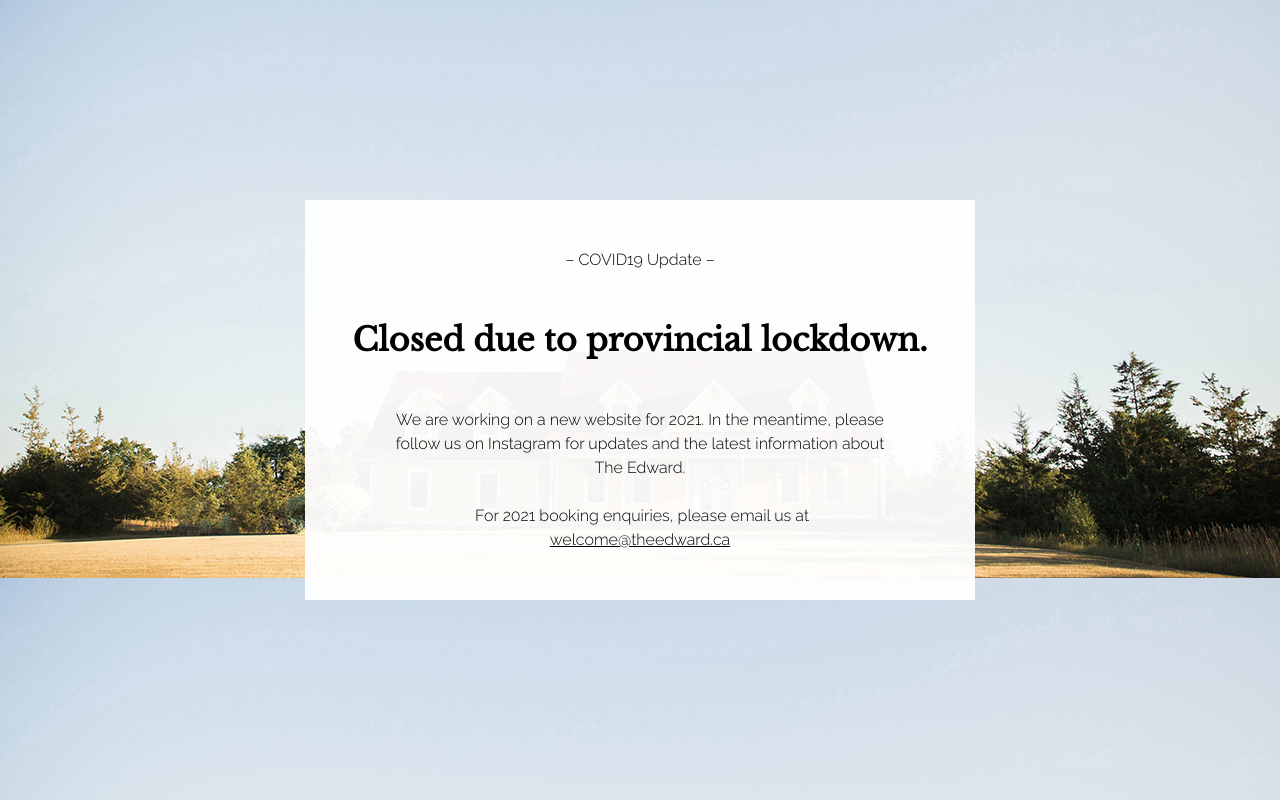
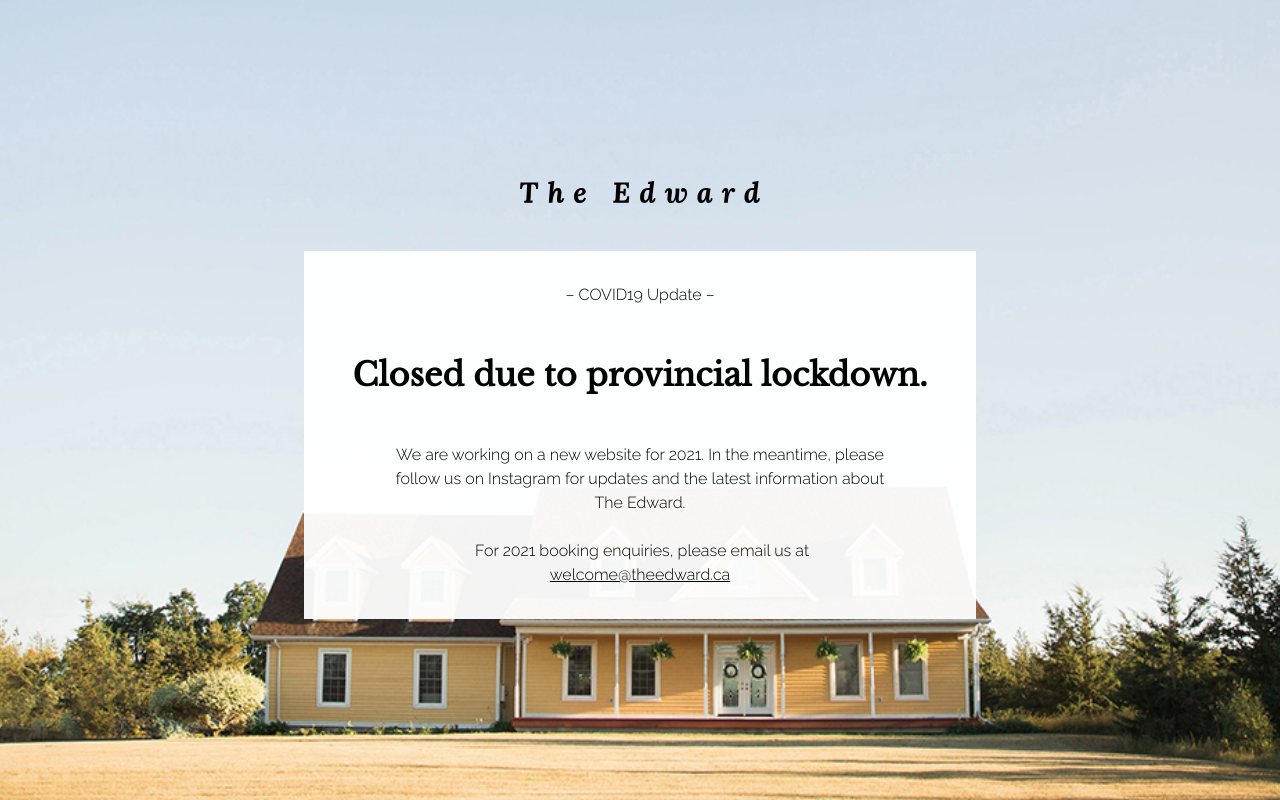
Before and after one commit to Jam52/the-edward, a React (Create React App) app: page /#/ in a window 1280 px wide. Built offline with nearby package versions, Linux system fonts and the light colour scheme.

Commit message:
Update styles for splash page

```diff
--- a/src/views/TempSplash/TempSplash.js
+++ b/src/views/TempSplash/TempSplash.js
@@ -3,7 +3,12 @@ import styles from './TempSplash.module.scss';
 
 const TempSplash = () => {
   return (
-    <div className={styles.page}>
+    <div className={`${styles.page} control-flow-vert`}>
+      <img
+        className={styles.logo}
+        src={process.env.PUBLIC_URL + './images/The Edward_Logo.svg'}
+        alt="The Edward"
+      />
       <main className={`${styles.container} control-flow-vert`}>
         <p>– COVID19 Update –</p>
         <h1>Closed due to provincial lockdown.</h1>
--- a/src/views/TempSplash/TempSplash.module.scss
+++ b/src/views/TempSplash/TempSplash.module.scss
@@ -1,20 +1,32 @@
 @import '../../CSS/base';
 
 .page {
+  --gap: 2rem;
+  box-sizing: border-box;
   min-height: 100vh;
+  min-width: 100vw;
+  background-image: url('./Homepage_Hero.jpg');
+  background-size: cover;
+  background-position: center;
+  position: relative;
+  padding: 2rem 1rem;
   display: flex;
+  flex-direction: column;
   justify-content: center;
   align-items: center;
-  background-image: url('./Homepage_Hero.jpg');
-  object-fit: cover;
+}
+
+.logo {
+  width: 15rem;
 }
 
 .container {
   --gap: 3rem;
-  padding: 3rem;
+  padding: 2rem 1rem;
   background-color: rgba(255, 255, 255, 0.95);
   text-align: center;
-  max-width: 90vw;
+  width: 80vw;
+  max-width: 40rem;
   display: flex;
   flex-direction: column;
   align-items: center;
```
